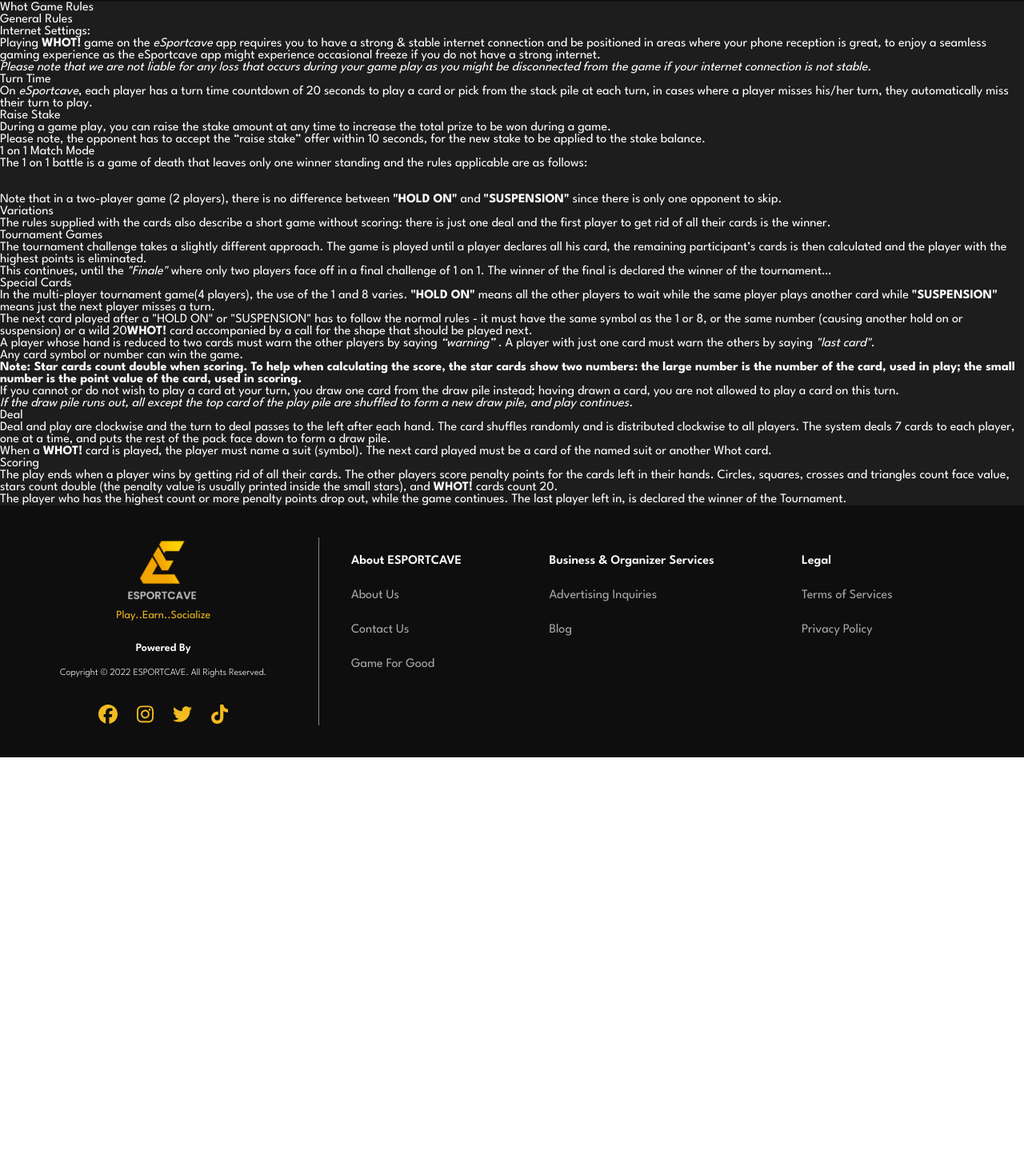
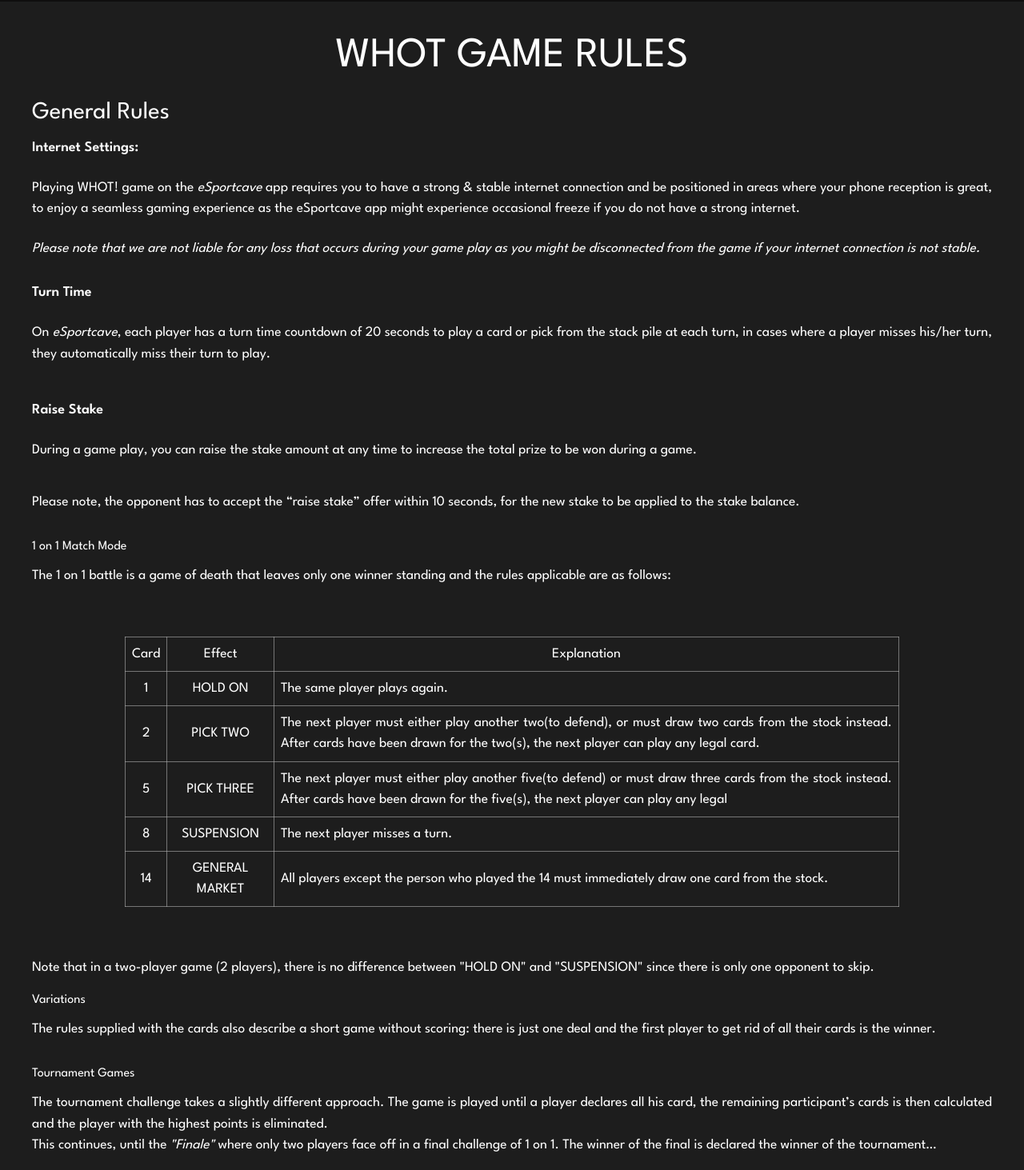
Before and after one commit to iyanushow/esportcave, a Next.js app: page /how-to-play in a window 1280 px wide. Shown: the part 80-1543 px from the top of the page at 80% size. Before the commit the page ends 1027 px from the top, so only its background shows below. Built offline with nearby package versions, Linux system fonts and the light colour scheme.

Commit message:
added table

```diff
--- a/package.json
+++ b/package.json
@@ -13,6 +13,7 @@
     "@fortawesome/fontawesome-svg-core": "^6.1.1",
     "@fortawesome/free-brands-svg-icons": "^6.1.1",
     "@fortawesome/react-fontawesome": "^0.2.0",
+    "@tanstack/react-table": "^8.5.15",
     "next": "12.2.2",
     "react": "18.2.0",
     "react-dom": "18.2.0",
--- a/pages/_document.jsx
+++ b/pages/_document.jsx
@@ -14,8 +14,14 @@ class MyDocument extends Document {
             href="https://fonts.gstatic.com"
             crossOrigin="true"
           />
+
           <link
             href="https://fonts.googleapis.com/css2?family=League+Spartan:wght@300;400;500;600;700;800&display=swap"
+            rel="stylesheet"
+          />
+
+          <link
+            href="https://fonts.googleapis.com/css2?family=Roboto:ital,wght@0,100;0,300;0,400;0,500;0,700;0,900;1,300;1,400;1,500;1,700;1,900&display=swap"
             rel="stylesheet"
           />
 
--- a/pages/how-to-play.jsx
+++ b/pages/how-to-play.jsx
@@ -1,136 +1,152 @@
+import Table from "../src/components/atoms/Table/Table";
 import Layout from "../src/Layout/Layout/Layout";
-
+import S from "../styles/pagestyles/play.module.css";
 function HowToPlay() {
   return (
-    <main>
+    <div className={S.play}>
       <h1>Whot Game Rules</h1>
       <h2>General Rules</h2>
+
+      <section className={S.content}>
+        <h4 className={S.lead}>Internet Settings:</h4>
         <div>
-        <h4>Internet Settings:</h4>
-        Playing <b>WHOT!</b> game on the <i>eSportcave</i> app requires you to
-        have a strong & stable internet connection and be positioned in areas
-        where your phone reception is great, to enjoy a seamless gaming
-        experience as the eSportcave app might experience occasional freeze if
-        you do not have a strong internet.
-        <br />
-        <i>
+          Playing <span className={S.shout}>WHOT!</span> game on the{" "}
+          <span className={S.italics}>eSportcave</span> app requires you to have
+          a strong & stable internet connection and be positioned in areas where
+          your phone reception is great, to enjoy a seamless gaming experience
+          as the eSportcave app might experience occasional freeze if you do not
+          have a strong internet.
+        </div>
+        <div className={S.italics}>
           Please note that we are not liable for any loss that occurs during
           your game play as you might be disconnected from the game if your
           internet connection is not stable.
-        </i>
-        <h4>Turn Time</h4>
-        On <i>eSportcave</i>, each player has a turn time countdown of 20
-        seconds to play a card or pick from the stack pile at each turn, in
-        cases where a player misses his/her turn, they automatically miss their
-        turn to play.
-        <h4>Raise Stake</h4>
+        </div>
+        <h4 className={S.lead}>Turn Time</h4>
+        <div>
+          On <span className={S.italics}>eSportcave</span>, each player has a
+          turn time countdown of 20 seconds to play a card or pick from the
+          stack pile at each turn, in cases where a player misses his/her turn,
+          they automatically miss their turn to play.
+        </div>
+        <br />
+        <h4 className={S.lead}>Raise Stake</h4>
+        <div>
           During a game play, you can raise the stake amount at any time to
           increase the total prize to be won during a game.
+        </div>
         <br />
+        <div>
           Please note, the opponent has to accept the “raise stake” offer within
           10 seconds, for the new stake to be applied to the stake balance.
+        </div>
         <br />
-        <h2>1 on 1 Match Mode</h2>
+        <h2 className={S.lead2}>1 on 1 Match Mode</h2>
+        <div>
           The 1 on 1 battle is a game of death that leaves only one winner
           standing and the rules applicable are as follows:
+        </div>
         <br />
+        <Table />
         <br />
-        {/* <table>
-          <tr>
-            <th>Cards</th>
-            <th>Effects</th>
-            <th>Explanation</th>
-          </tr>
-          <tr>
-            <td></td>
-            <td></td>
-            <td></td>
-          </tr>
-        </table> */}
-        <br />
+        <div>
           Note that in a two-player game (2 players), there is no difference
-        between <b>&quot;HOLD ON&quot;</b> and <b>&quot;SUSPENSION&quot;</b>{" "}
-        since there is only one opponent to skip.
-        <h4>Variations</h4>
+          between <span className={S.shout}>&quot;HOLD ON&quot;</span> and{" "}
+          <span className={S.shout}>&quot;SUSPENSION&quot;</span> since there is
+          only one opponent to skip.
+        </div>
+        <h4 className={S.lead2}>Variations</h4>
+        <div>
           The rules supplied with the cards also describe a short game without
           scoring: there is just one deal and the first player to get rid of all
           their cards is the winner.
+        </div>
         <br />
-        <h2>Tournament Games</h2>
+        <h2 className={S.lead2}>Tournament Games</h2>
+        <div>
           The tournament challenge takes a slightly different approach. The game
           is played until a player declares all his card, the remaining
           participant’s cards is then calculated and the player with the highest
           points is eliminated. <br />
-        This continues, until the <i>&quot;Finale&quot;</i> where only two
-        players face off in a final challenge of 1 on 1. The winner of the final
-        is declared the winner of the tournament…
-        <h2>Special Cards</h2>
-        {/* <table>
-          <tr>
-            <th>Cards</th>
-            <th>Effects</th>
-            <th>Explanation</th>
-          </tr>
-          <tr>
-            <td></td>
-            <td></td>
-            <td></td>
-          </tr>
-        </table> */}
+          This continues, until the{" "}
+          <span className={S.italics}>&quot;Finale&quot;</span> where only two
+          players face off in a final challenge of 1 on 1. The winner of the
+          final is declared the winner of the tournament…
+        </div>
+        <h2 className={S.lead2}>Special Cards</h2>
+        <Table />
+        <div>
           In the multi-player tournament game(4 players), the use of the 1 and 8
-        varies. <b>&quot;HOLD ON&quot;</b> means all the other players to wait
-        while the same player plays another card while{" "}
-        <b>&quot;SUSPENSION&quot;</b> means just the next player misses a turn.
+          varies. <span className={S.shout}>&quot;HOLD ON&quot;</span> means all
+          the other players to wait while the same player plays another card
+          while{" "}
+        </div>
+        <span className={S.shout}>&quot;SUSPENSION&quot;</span> means just the
+        next player misses a turn.
         <br />
+        <div>
           The next card played after a &quot;HOLD ON&quot; or
-        &quot;SUSPENSION&quot; has to follow the normal rules - it must have the
-        same symbol as the 1 or 8, or the same number (causing another hold on
-        or suspension) or a wild 20
-        <b>WHOT! </b> card accompanied by a call for the shape that should be
-        played next.
+          &quot;SUSPENSION&quot; has to follow the normal rules - it must have
+          the same symbol as the 1 or 8, or the same number (causing another
+          hold on or suspension) or a wild 20
+          <span className={S.shout}>WHOT! </span> card accompanied by a call for
+          the shape that should be played next.
           <br />A player whose hand is reduced to two cards must warn the other
-        players by saying <i>“warning”</i> . A player with just one card must
-        warn the others by saying <i>&quot;last card&quot;</i>. <br />
+          players by saying <span className={S.italics}>“warning”</span> . A
+          player with just one card must warn the others by saying{" "}
+          <span className={S.italics}>&quot;last card&quot;</span>. <br />
           Any card symbol or number can win the game.
+        </div>
         <br />
-        <b>
+        <span className={S.shout}>
           Note: Star cards count double when scoring. To help when calculating
           the score, the star cards show two numbers: the large number is the
           number of the card, used in play; the small number is the point value
           of the card, used in scoring.
-        </b>
+        </span>
         <br />
+        <div>
           If you cannot or do not wish to play a card at your turn, you draw one
           card from the draw pile instead; having drawn a card, you are not
           allowed to play a card on this turn.
+        </div>
         <br />
-        <i>
+        <span className={S.italics}>
           If the draw pile runs out, all except the top card of the play pile
           are shuffled to form a new draw pile, and play continues.
-        </i>
+        </span>
         <br />
-        <h2>Deal</h2>
+        <h2 className={S.lead2}>Deal</h2>
+        <div>
           Deal and play are clockwise and the turn to deal passes to the left
-        after each hand. The card shuffles randomly and is distributed clockwise
-        to all players. The system deals 7 cards to each player, one at a time,
-        and puts the rest of the pack face down to form a draw pile.
+          after each hand. The card shuffles randomly and is distributed
+          clockwise to all players. The system deals 7 cards to each player, one
+          at a time, and puts the rest of the pack face down to form a draw
+          pile.
+        </div>
         <br />
-        When a <b>WHOT!</b> card is played, the player must name a suit
-        (symbol). The next card played must be a card of the named suit or
-        another Whot card.
+        <div>
+          When a <span className={S.shout}>WHOT!</span> card is played, the
+          player must name a suit (symbol). The next card played must be a card
+          of the named suit or another Whot card.
+        </div>
         <br />
-        <h2>Scoring</h2>
-        The play ends when a player wins by getting rid of all their cards. The
-        other players score penalty points for the cards left in their hands.
-        Circles, squares, crosses and triangles count face value, stars count
-        double (the penalty value is usually printed inside the small stars),
-        and <b>WHOT!</b> cards count 20.
+        <h2 className={S.lead2}>Scoring</h2>
+        <div>
+          The play ends when a player wins by getting rid of all their cards.
+          The other players score penalty points for the cards left in their
+          hands. Circles, squares, crosses and triangles count face value, stars
+          count double (the penalty value is usually printed inside the small
+          stars), and <span className={S.shout}>WHOT!</span> cards count 20.
+        </div>
         <br />
+        <div>
           The player who has the highest count or more penalty points drop out,
           while the game continues. The last player left in, is declared the
           winner of the Tournament.
         </div>
-    </main>
+      </section>
+    </div>
   );
 }
 
--- /dev/null
+++ b/src/components/atoms/Table/Table.jsx
@@ -0,0 +1,102 @@
+import { useReducer, useState } from "react";
+import S from "./table.module.css";
+
+import {
+  createColumnHelper,
+  flexRender,
+  getCoreRowModel,
+  useReactTable,
+} from "@tanstack/react-table";
+
+const defaultData = [
+  {
+    card: "1",
+    effect: "HOLD ON",
+    explanation: "The same player plays again.",
+  },
+  {
+    card: "2",
+    effect: "PICK TWO",
+    explanation: `The next player must either play another two(to defend), or must draw two cards from the stock instead. After cards have been drawn for the two(s), the next player can play any legal card.`,
+  },
+  {
+    card: "5",
+    effect: "PICK THREE",
+    explanation: `The next player must either play another five(to defend) or must draw three cards from the stock instead.
+After cards have been drawn for the five(s), the next player can play any legal`,
+  },
+  {
+    card: "8",
+    effect: "SUSPENSION",
+    explanation: "The next player misses a turn.",
+  },
+  {
+    card: "14",
+    effect: "GENERAL MARKET",
+    explanation: `
+      All players except the person who played the 14 must immediately draw one card from the stock.
+    `,
+  },
+];
+
+const columnHelper = createColumnHelper();
+
+const columns = [
+  columnHelper.accessor("card", {
+    cell: info => info.getValue(),
+    header: () => <span>Card</span>,
+  }),
+  columnHelper.accessor("effect", {
+    cell: info => info.getValue(),
+    header: () => <span>Effect</span>,
+  }),
+  columnHelper.accessor("explanation", {
+    header: () => <span>Explanation</span>,
+    cell: info => info.renderValue(),
+  }),
+];
+
+export default function Table() {
+  const [data] = useState(() => [...defaultData]);
+  const rerender = useReducer(() => ({}), {})[1];
+
+  const table = useReactTable({
+    data,
+    columns,
+    getCoreRowModel: getCoreRowModel(),
+  });
+
+  return (
+    <div className={S.table}>
+      <table>
+        <thead>
+          {table.getHeaderGroups().map(headerGroup => (
+            <tr key={headerGroup.id}>
+              {headerGroup.headers.map(header => (
+                <th key={header.id}>
+                  {header.isPlaceholder
+                    ? null
+                    : flexRender(
+                        header.column.columnDef.header,
+                        header.getContext()
+                      )}
+                </th>
+              ))}
+            </tr>
+          ))}
+        </thead>
+        <tbody>
+          {table.getRowModel().rows.map(row => (
+            <tr key={row.id}>
+              {row.getVisibleCells().map(cell => (
+                <td key={cell.id}>
+                  {flexRender(cell.column.columnDef.cell, cell.getContext())}
+                </td>
+              ))}
+            </tr>
+          ))}
+        </tbody>
+      </table>
+    </div>
+  );
+}
--- /dev/null
+++ b/src/components/atoms/Table/table.module.css
@@ -0,0 +1,21 @@
+.table table,
+.table th,
+.table td {
+  border: 1px solid rgba(176, 176, 176, 0.608);
+  border-collapse: collapse !important;
+}
+
+.table td,
+.table th {
+  padding: 8px;
+  text-align: center;
+}
+
+.table td:last-child {
+  text-align: unset;
+}
+
+.table {
+  max-width: 968px;
+  margin: 24px auto;
+}
--- a/styles/pagestyles/play.module.css
+++ b/styles/pagestyles/play.module.css
@@ -0,0 +1,76 @@
+.play {
+  padding: 32px 16px;
+  max-width: 1440px;
+  margin: 0 auto;
+  text-align: justify;
+}
+
+.play h1 {
+  font-size: clamp(2rem, 1.5714rem + 2.1429vw, 3.5rem);
+  text-transform: uppercase;
+  text-align: center;
+  margin: 4px auto 24px;
+}
+
+.play h2 {
+  font-size: clamp(1.25rem, 1.0357rem + 1.0714vw, 2rem);
+  margin: 10px auto 0;
+  text-align: left;
+  display: flex;
+}
+
+.play div,
+.play span {
+  font-size: clamp(0.875rem, 0.8036rem + 0.3571vw, 1.125rem);
+  line-height: 1.5;
+  font-weight: 400;
+}
+
+@media (min-width: 768px) {
+  .play {
+    padding: 32px 40px;
+  }
+
+  .play h1 {
+    margin: 12px auto 32px;
+  }
+  .play h2 {
+    margin: 14px auto 0;
+  }
+
+  .play section > p,
+  .play section div {
+    padding: 12px 0;
+  }
+}
+
+.content div,
+.content p {
+  padding: 8px 0;
+}
+
+.content .lead {
+  font-size: 18px;
+  line-height: 1.5;
+  font-weight: 600;
+  margin: 16px 0 12px;
+}
+
+.content .lead2 {
+  font-size: 16px;
+  margin: 8px 0 4px;
+}
+
+.shout {
+  font-size: 1.3em;
+  font-weight: 600;
+}
+
+.italics {
+  font-style: italic;
+  font-weight: 300;
+}
+
+div.italics {
+  padding: 10px 0;
+}
--- a/styles/pagestyles/policies.module.css
+++ b/styles/pagestyles/policies.module.css
@@ -28,8 +28,8 @@
 
 .policies * {
   font-size: clamp(0.875rem, 0.8036rem + 0.3571vw, 1.125rem);
-  line-height: 1.5;
-  font-weight: 300;
+  font-weight: 400;
+  line-height: 1.8;
 }
 
 .policies ol {
```
Also changed, not shown: 1 other file (tests, documents, lock files or other folders). Lines whose indentation alone changed are shown as unchanged.
